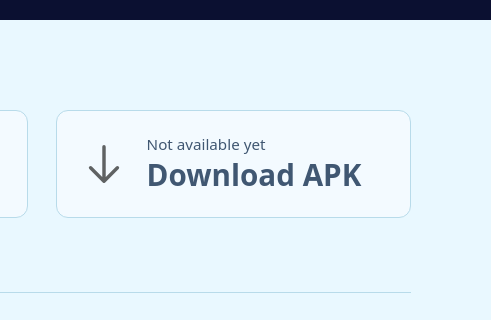
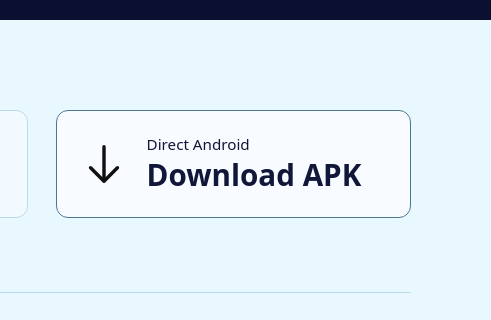
Before and after one commit to peakwalk/kgs-site, a website built with Parcel: page src/index.html in a window 1280 px wide. Shown: the part 639-959 px from the top of the page, 789-1280 px from the left. Built offline with nearby package versions, Linux system fonts and the light colour scheme.

Commit message:
Enable direct download of signed Android build 12

```diff
--- a/src/index.html
+++ b/src/index.html
@@ -81,11 +81,10 @@
               <strong>Google Play</strong>
             </span>
           </a>
-          <a class="download-card" role="link" aria-disabled="true" aria-describedby="download-apk-note">
+          <a class="download-card" href="https://zealot.peakwalk.tech/download/releases/149" aria-describedby="download-apk-note">
             <img src="./assets/download-icon.svg" width="48" height="48" alt="">
             <span>
               <small class="download-prompt">Direct Android</small>
-              <small class="download-status">Not available yet</small>
               <strong>Download APK</strong>
             </span>
           </a>
```
